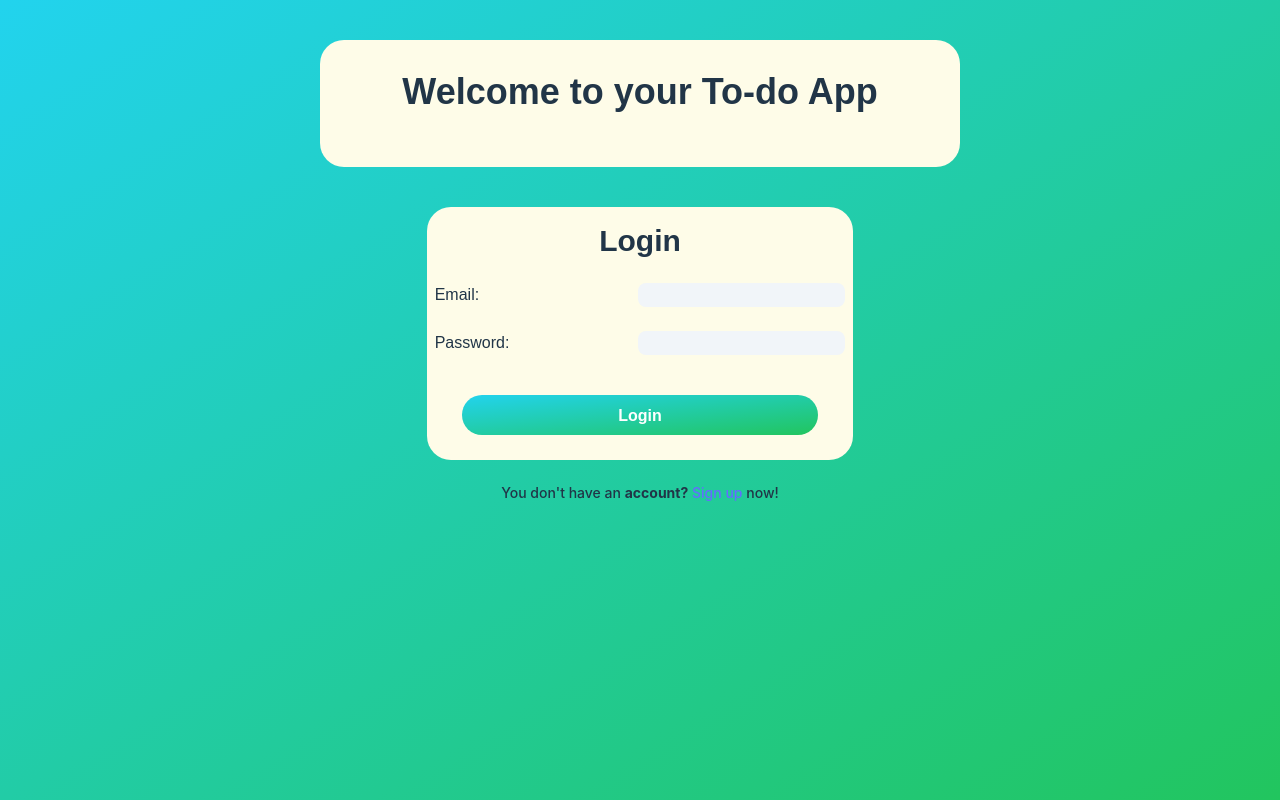
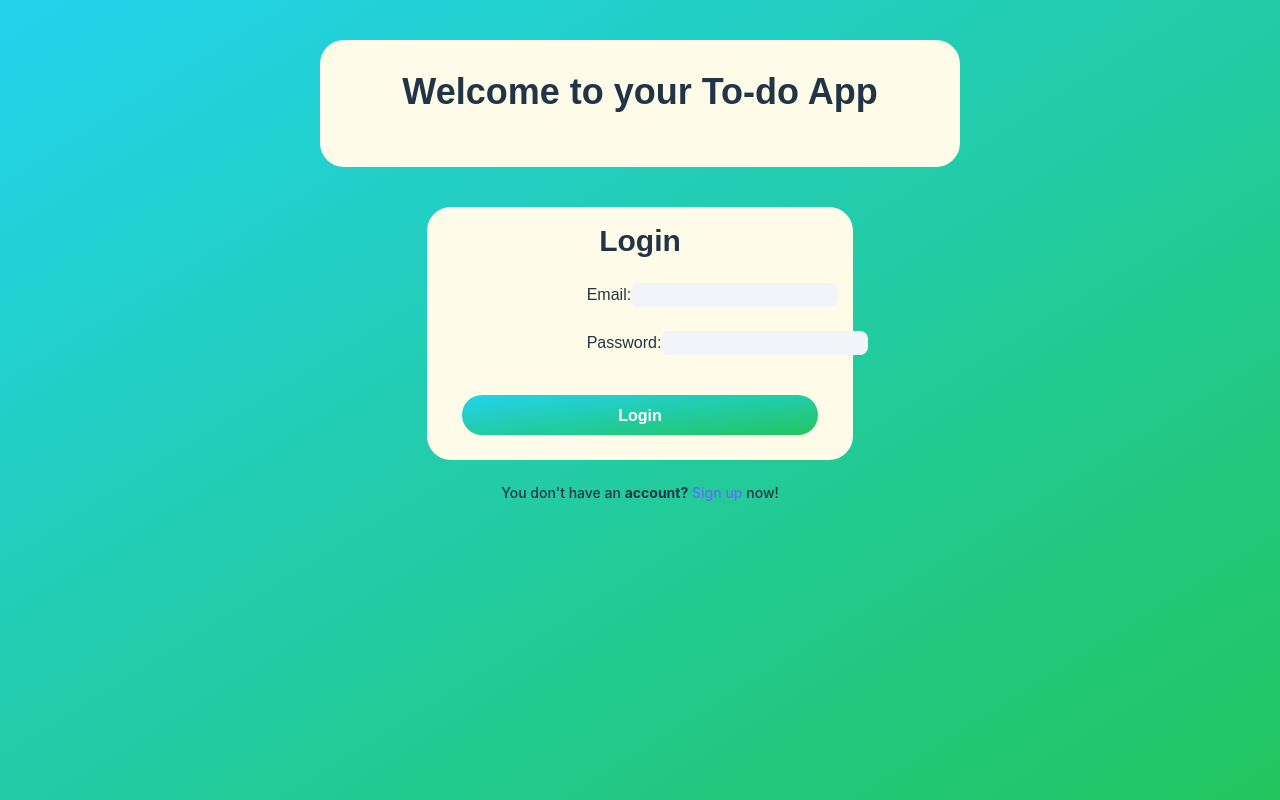
Before and after one commit to aronnorbert24/ToDoApp, a Vue app in the folder client/: page / in a window 1280 px wide. Built offline with nearby package versions, Linux system fonts and the light colour scheme.

Commit message:
ITL-34 Create a Login Component

```diff
--- a/client/src/components/baseComponents/UserInput.vue
+++ b/client/src/components/baseComponents/UserInput.vue
@@ -1,15 +1,33 @@
 <template>
-  <div class="mt-6 flex justify-between px-2">
+  <div class="ml-auto mr-auto mt-6 flex justify-between px-40 phone:w-fit phone:px-4">
     <label :for="property">{{ label }}</label>
-    <input :type="property" :name="property" :id="property" class="rounded-lg bg-slate-100 indent-2 outline-black" />
+    <input
+      v-model="value"
+      :type="property"
+      :name="property"
+      :id="property"
+      class="rounded-lg bg-slate-100 indent-2 outline-black phone:w-7/12"
+    />
   </div>
 </template>
 
 <script setup lang="ts">
-  interface Props {
+import { computed } from 'vue'
+
+interface Props {
   property: string
   label: string
+  modelValue: string
 }
 
-defineProps<Props>()
+const props = defineProps<Props>()
+
+const emit = defineEmits<{
+  (e: 'update:modelValue', email: string, name: string): void
+}>()
+
+const value = computed({
+  get: () => props.modelValue,
+  set: (newValue) => emit('update:modelValue', newValue, props.label),
+})
 </script>
--- a/client/src/views/LoginPage.vue
+++ b/client/src/views/LoginPage.vue
@@ -6,8 +6,8 @@
     <div class="m-auto mt-10 h-1/3 justify-center rounded-3xl bg-yellow-50 phone:w-8/12 computer:w-4/12">
       <p class="ml-auto mr-auto w-full pt-4 text-3xl font-semibold">Login</p>
 
-      <UserInput :label="'Email:'" :property="'email'" />
-      <UserInput :label="'Password:'" :property="'password'" />
+      <UserInput :label="'Email:'" :property="'email'" v-model="email" />
+      <UserInput :label="'Password:'" :property="'password'" v-model="password" />
       <button
         class="mt-10 h-10 w-10/12 rounded-3xl border-none bg-gradient-to-br from-cyan-400 to-green-500 font-semibold text-white transition-transform duration-500 ease-in-out hover:scale-110"
         @click="login"
```
